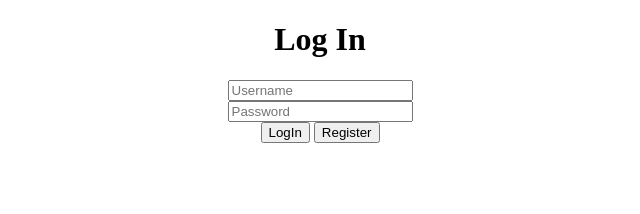
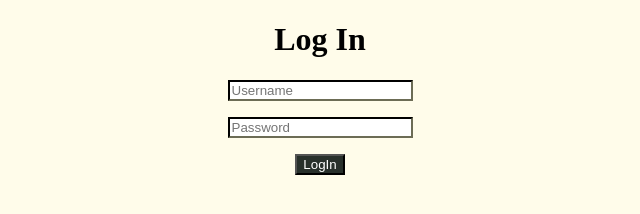
Before and after one commit to Dhanenero27/ITPC_3_PrelimExam, a plain HTML site: page index.html in a window 1280 px wide. Shown: the whole page, without its empty margins (320-960 px from the left). Drawn offline with Linux system fonts and the light colour scheme.

Commit message:
4th Commit

```diff
--- a/index.html
+++ b/index.html
@@ -4,28 +4,58 @@
     <meta charset="UTF-8">
     <meta name="viewport" content="width=device-width,initial-scale=1.0">
     <title>PrelimExam</title>
+    <style>
+        #div1 {
+            text-align: center;
+        }
+        .redText {
+            color:rgba(233, 37, 151, 0.397);
+            background-color: rgb(255, 255, 255);
+            border-color: rgb(24, 24, 19);
+        }
+        /*input {
+            text-align: right;
+        }*/
+        .redText:hover {
+            color:rgb(7, 7, 7);
+
+        }
+        #btnLogin {
+            background-color: rgba(255, 191, 234, 0.637);
+        }
+        #btnLogin:hover{
+            font-size: large;
+            cursor:pointer;
+            font-size: x-large;
+        }
+        #btnLogin{
+            background-color: rgb(40, 48, 43);
+        }
+        #btnReg:hover{
+               font-size:large;
+               cursor:pointer;
+               font-size:x-large;
+        }
 
 
     </style>
 </head>
-<body > <center>
-          <h1 >Log In</h1>
-        <div >
-            <div >
-        <Input type="text" placeholder="Username">
+<body style="background-color: rgba(255, 251, 216, 0.527);">
+          <h1 style="text-align: center">Log In</h1>
+        <div style="text-align: center" id="div1">
+            <div style="margin-bottom: 1rem;">
+        <Input type="text" placeholder="Username" class="redText">
+        </div>
+        <div style="text-align: center">
+            <div style="margin-bottom: 1rem;">
+        <Input type="password" placeholder="Password" class="redText">
         </div>
         <div>
-            <div >
-        <Input type="password" placeholder="Password">
-        </div>
-        <div>
-            <button> LogIn </button>
+            <button style="color:white" id="btnLogin">
 
-            <button >Register</button></a>
-
+                LogIn </button>
 
 
         </div>
-    </center>
-</body>
+
 </html>
```
